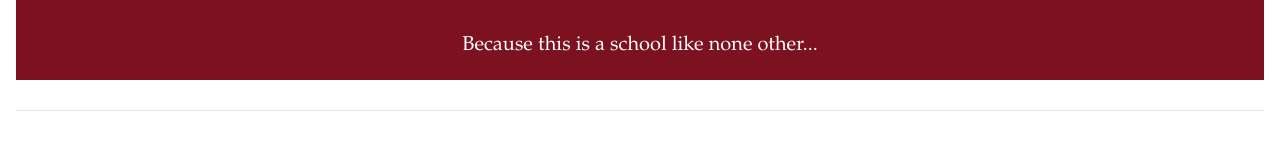
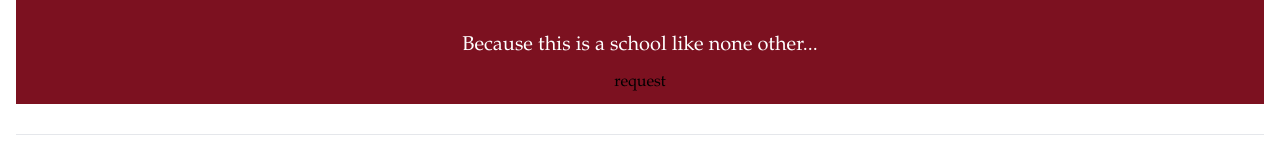
Before and after one commit to medeuamangeldi/semey-new-school, a Next.js app: page / in a window 1280 px wide. Shown: the part 810-952 px from the top of the page. Built offline with nearby package versions, Linux system fonts and the light colour scheme.

Commit message:
feat: test button

```diff
--- a/src/app/page.tsx
+++ b/src/app/page.tsx
@@ -13,6 +13,13 @@ export default function Home() {
   const [transitionProperties, setTransitionProperties]: any = useState();
   const myRef: any = useRef();
   const isInView = useInView(myRef, { once: false });
+
+  const handleOnClick = () => {
+    fetch("http://localhost:8000")
+      .then((response) => response.json())
+      .then((data) => console.log(data))
+      .catch((error) => console.error(error));
+  };
   return (
     <>
       <main id="outer-container" className={styles["main"]}>
@@ -66,6 +73,7 @@ export default function Home() {
           <div className={clsx(styles["main-hero-section-text-sub"])}>
             Because this is a school like none other...
           </div>
+          <button onClick={handleOnClick}>request</button>
         </div>
         <hr className={styles["hr"]} />
         <div ref={myRef} className={styles["main-info-section"]}>
```
